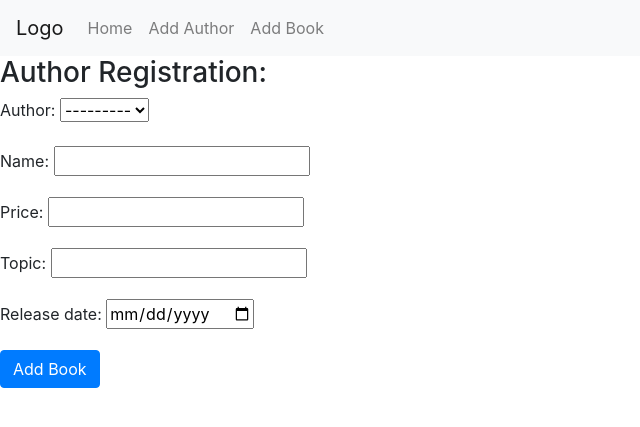
After one commit to sh4k4w4t/Django-Crud-operations, a Django app: page /book-registration/ in a window 1280 px wide. The commit adds this page. Shown: the top 427 px of the page, without its empty margins (0-640 px from the left). Run offline with Django 4.2, Linux system fonts and the light colour scheme; data that the repository does not hold is empty.

Commit message:
Django Crud Operations

```diff
--- /dev/null
+++ b/Blog/forms.py
@@ -0,0 +1,14 @@
+from django import forms
+from Blog.models import Author,BookInfo
+class AuthorRegistrationForm(forms.ModelForm):
+    class Meta:
+        model = Author
+        fields = "__all__"
+
+class BookRegistrationForm(forms.ModelForm):
+    class Meta:
+        model = BookInfo
+        fields = "__all__"
+        widgets = {
+            'release_date': forms.DateInput(attrs={'type': 'date'}),
+        }
--- a/Blog/urls.py
+++ b/Blog/urls.py
@@ -1,9 +1,22 @@
 from django.urls import path
-from Blog.views import index,book_list
+from Blog.views import index
+from Blog.views import book_list
+from Blog.views import author_registration_form
+from Blog.views import book_registration_form
+from Blog.views import update_author
+from Blog.views import update_book
+from Blog.views import delete_author
+from Blog.views import delete_book
 
 app_name = 'Blog'
 
 urlpatterns = [
     path('', index,name='index'),
     path('books/<int:author_id>/', book_list,name='books'),
+    path('author-registration/', author_registration_form,name='author_registration_form'),
+    path('book-registration/', book_registration_form,name='book_registration_form'),
+    path('author-update/<int:author_id>/', update_author,name='update_author'),
+    path('book-update/<int:author_id>/<int:book_id>/', update_book,name='update_book'),
+    path('delete-author/<int:author_id>/', delete_author,name='delete_author'),
+    path('delete-book/<int:author_id>/<int:book_id>/', delete_book,name='delete_book'),
 ]
--- a/Blog/views.py
+++ b/Blog/views.py
@@ -1,5 +1,9 @@
+from django.http import HttpResponseRedirect
+from django.urls import reverse
 from django.shortcuts import render
+
 from Blog.models import Author, BookInfo
+from Blog.forms import AuthorRegistrationForm, BookRegistrationForm
 
 
 def index(request):
@@ -7,8 +11,67 @@ def index(request):
     dict = {"author_list": author_list}
     return render(request, "blog/index.html", context=dict)
 
-def book_list(request,author_id):
-    authorInformation= Author.objects.get(pk=author_id)
-    allBooks = BookInfo.objects.filter(author= authorInformation).order_by('name')
-    dict = {"author":authorInformation,"books":allBooks}
-    return render(request, "blog/book_list.html",context=dict)
+
+def book_list(request, author_id):
+    authorInformation = Author.objects.get(pk=author_id)
+    allBooks = BookInfo.objects.filter(author=authorInformation).order_by('name')
+    dict = {"author": authorInformation, "books": allBooks}
+    return render(request, "blog/book_list.html", context=dict)
+
+
+def author_registration_form(request):
+    authorForm = AuthorRegistrationForm()
+    if request.method == 'POST':
+        authorForm = AuthorRegistrationForm(request.POST)
+        if authorForm.is_valid():
+            authorForm.save()
+            return HttpResponseRedirect(reverse('Blog:index'))
+    dict = {'form': authorForm}
+    return render(request, 'blog/author_registration.html', context=dict)
+
+
+def book_registration_form(request):
+    bookForm = BookRegistrationForm()
+    if request.method == 'POST':
+        bookForm = BookRegistrationForm(request.POST)
+        if bookForm.is_valid():
+            bookForm.save()
+            return HttpResponseRedirect(reverse('Blog:index'))
+    dict = {'form': bookForm}
+    return render(request, 'blog/book_registration.html', context=dict)
+
+
+def update_author(request, author_id):
+    authorInfo = Author.objects.get(pk=author_id)
+    authorForm = AuthorRegistrationForm(instance=authorInfo)
+
+    if request.method == 'POST':
+        authorForm = AuthorRegistrationForm(request.POST, instance=authorInfo)
+        if authorForm.is_valid():
+            authorForm.save()
+            return book_list(request, author_id)
+    dict = {'form': authorForm}
+    return render(request, 'blog/edit_author.html', context=dict)
+
+
+def update_book(request, author_id, book_id):
+    bookInfo = BookInfo.objects.get(pk=book_id)
+    bookForm = BookRegistrationForm(instance=bookInfo)
+    if request.method == 'POST':
+        bookForm = BookRegistrationForm(request.POST, instance=bookInfo)
+        if bookForm.is_valid():
+            bookForm.save()
+            return book_list(request, author_id)
+
+    dict = {'form': bookForm}
+    return render(request, 'blog/update_book.html', context=dict)
+
+
+def delete_author(request, author_id):
+    Author.objects.get(pk=author_id).delete()
+    return index(request)
+
+
+def delete_book(request, author_id, book_id):
+    BookInfo.objects.get(pk=book_id).delete()
+    return book_list(request, author_id)
--- a/templates/base.html
+++ b/templates/base.html
@@ -19,13 +19,13 @@
     <div class="collapse navbar-collapse" id="navbarSupportedContent">
         <ul class="navbar-nav mr-auto">
             <li class="nav-item">
-                <a class="nav-link" href="#">Home <span class="sr-only">(current)</span></a>
+                <a class="nav-link" href="{% url 'Blog:index' %}">Home <span class="sr-only">(current)</span></a>
             </li>
             <li class="nav-item">
-                <a class="nav-link" href="#">Add Musician</a>
+                <a class="nav-link" href="{% url 'Blog:author_registration_form' %}">Add Author</a>
             </li>
             <li class="nav-item">
-                <a class="nav-link" href="#">Add Album</a>
+                <a class="nav-link" href="{% url 'Blog:book_registration_form' %}">Add Book</a>
             </li>
         </ul>
     </div>
--- /dev/null
+++ b/templates/blog/book_registration.html
@@ -0,0 +1,10 @@
+{% extends "base.html" %}
+{% block body %}
+<h3>Author Registration:</h3>
+
+<form method="POST">{% csrf_token %}
+    {{form.as_p}}
+    <button type="submit" class="btn btn-primary btn-small">Add Book</button>
+</form>
+
+{% endblock %}
--- a/templates/blog/index.html
+++ b/templates/blog/index.html
@@ -9,7 +9,7 @@
     {% endfor %}
 
     {% else %}
-    <h4>No Musician in here.</h4>
+    <h4>No author in here.</h4>
     {% endif %}
 </ul>
 
```
Also changed, not shown: templates/blog/author_registration.html (added, +10 -0 lines), templates/blog/book_list.html (+8 -1 lines), templates/blog/edit_author.html (added, +10 -0 lines), templates/blog/update_book.html (added, +10 -0 lines), db.sqlite3.
